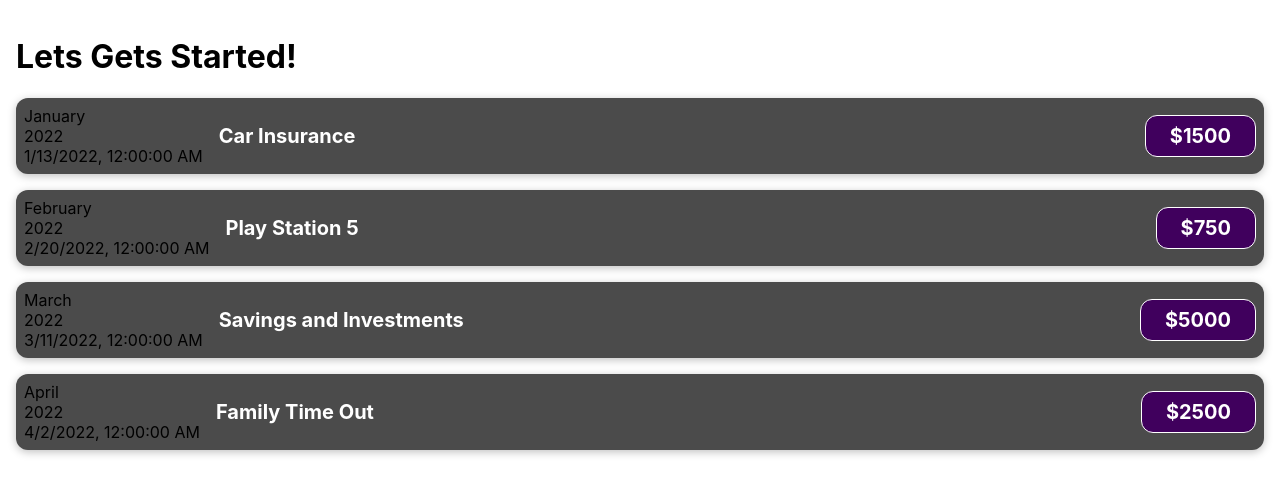
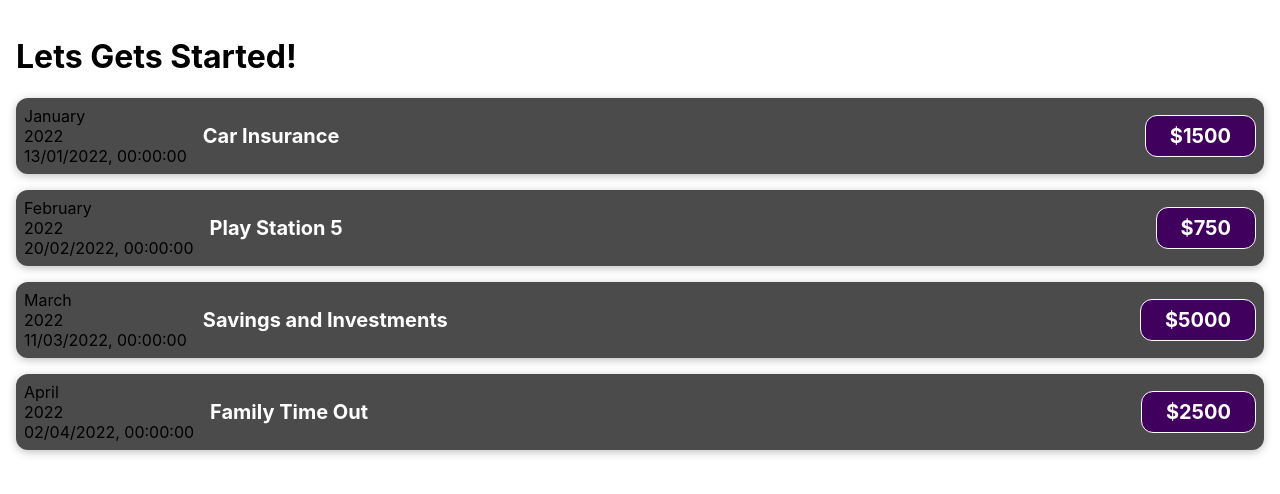
Before and after one commit to AbdulrasheedAdediran/Random, a React (Create React App) app in the folder Expense Tracker/: page / in a window 1280 px wide. Shown: the top 494 px of the page. Built offline with nearby package versions, Linux system fonts and the light colour scheme.

Commit message:
Updated date syntax

```diff
--- a/Expense Tracker/src/Components/ExpenseDate.jsx
+++ b/Expense Tracker/src/Components/ExpenseDate.jsx
@@ -1,6 +1,6 @@
 function ExpenseDate(props) {
   const month = props.date.toLocaleString("en-US", { month: "long" });
-  const day = props.date.toLocaleString("en-US", "2-digit");
+  const day = props.date.toLocaleString("en-GB", "2-digit");
   const year = props.date.getFullYear();
 
   return (
```
